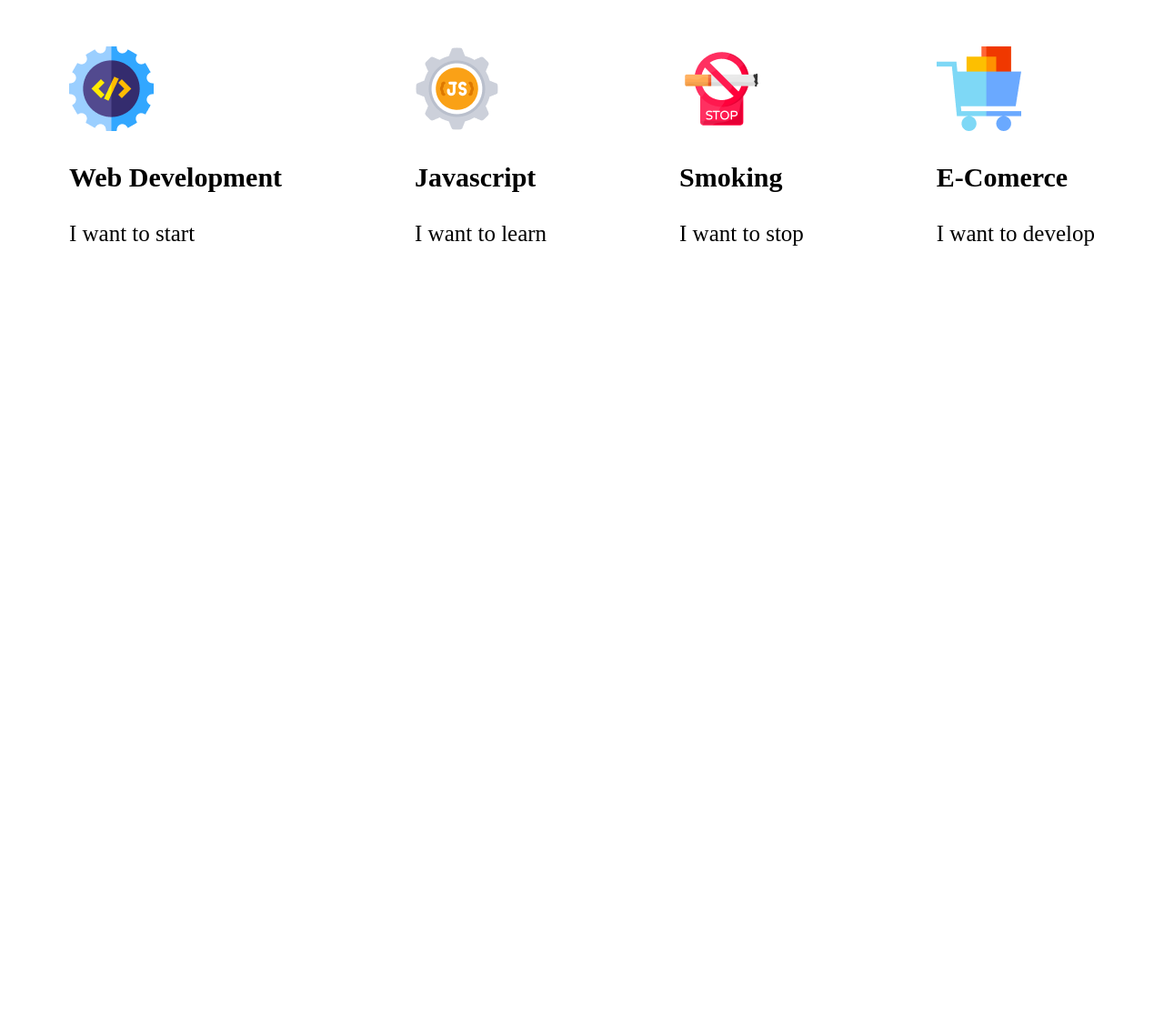
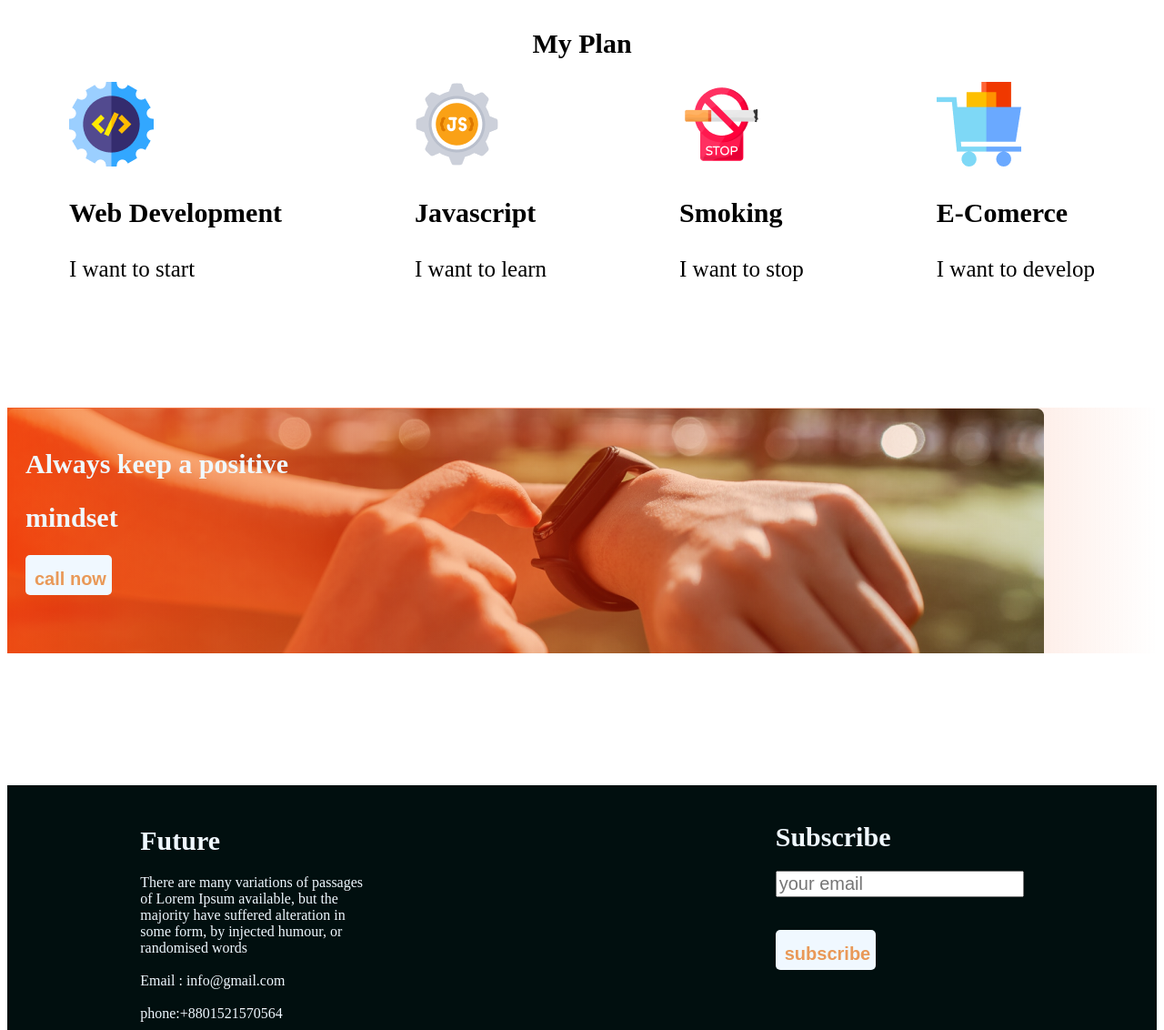
Before and after one commit to alvi71/assignment-1, a plain HTML site: page index.html in a window 1280 px wide. Shown: the part 1668-2800 px from the top of the page at 91% size. Before the commit the page ends 1947 px from the top, so only its background shows below. Drawn offline with Linux system fonts and the light colour scheme.

Commit message:
one banner and footer section added

```diff
--- a/index.html
+++ b/index.html
@@ -52,9 +52,9 @@
             </div>
         </section>
         <!--plan section-->
-        <section>
+        <section class="plan-section">
             <h1 span id="random-1">My Plan</h1>
-            <div class="plan-section">
+            <div class="four-plan">
                 <div class="plan">
                     <img src="style/icons/web.png" alt="">
                     <p class="plan-title">Web Development
@@ -79,9 +79,50 @@
                 </div>
             </div>
         </section>
-        <section>
+        <section class="lower-banner">
 
+            <div class="lower-banner-description">
+                <h1>Always keep a positive</h1>
+            <h1>mindset</h1>
+            <button class="btn-secondary"> call now</button>
+            </div>
         </section>
+        <!--footer section-->
+        <footer>
+            <div class="future">
+<p class="footer-description">
+    <h1>
+        Future
+    </h1>
+    There are many variations of passages of Lorem Ipsum available, but the majority have suffered alteration in some form, by injected humour, or randomised words
+    <br>
+    <br>
+    Email : info@gmail.com
+    <br>
+    <br>
+    phone:+8801521570564
+</p>
+<div class="three-icon">
+    <div >
+        <img src="style/icons/fb.png" alt="">
+    </div>
+    <div >
+        <img src="style/icons/twitter.png" alt="">
+    </div>
+    <div >
+        <img src="style/icons/youtube.png" alt="">
+    </div>
+</div>
+            </div>
+            <div class="subscribe">
+<h1>Subscribe</h1>
+<input type="text" id="input" placeholder="your email"><br>
+<br>
+<br>
+<button class="btn-secondary">subscribe</button>
+            </div>
+        </footer>
+
     </main>
 </body>
 </html>
--- a/style/styles.css
+++ b/style/styles.css
@@ -22,11 +22,20 @@ padding-left: 800px;
     padding: 19px 35px ;
 
 }
-h1{
-    font-weight: 700;
-font-size: 65px;
-font-family: 'Work Sans';
+.btn-secondary{
+
+        color: rgb(233, 153, 88);
+        Height: 44px;
+        border-radius: 5px;
+        font-weight: 600;
+        font-size: 20px;
+        background-color: aliceblue;
+        border: 0;
+        padding-top: 10px;
+        padding-left: 10px;
+
 }
+
 .banner-description{
     font-weight: 400;
 font-size: 16px;
@@ -63,6 +72,9 @@ font-size: 16px;
 }
 /*plan section styles*/
 .plan-section{
+    padding-top: 138px;
+}
+.four-plan{
     display: flex;
     justify-content: space-around;
     gap: 10px;
@@ -81,3 +93,48 @@ font-size: 30px;
 line-height: 29px;
 
 }
+/*lower-banner style*/
+.lower-banner{
+   background-image: url("watch.png"),linear-gradient(90deg, #F15B22 0%, rgba(241, 91, 34, 0) 100%);
+   background-repeat: no-repeat;
+   background-blend-mode: soft-light;
+width: 100%;
+height: 270px;
+margin-top: 138px;
+color: aliceblue;
+}
+h1{
+    font-family: 'Work Sans';
+    font-weight: 700;
+font-size: 30px;
+}
+.lower-banner-description{
+    padding-left: 20px;
+    padding-top: 20px;
+}
+.future{
+    max-width: 256px;
+}
+.three-icon{
+    display: flex;
+    justify-content: space-between;
+    gap: 5px;
+
+}
+footer {
+    display: flex;
+    justify-content: space-around;
+    gap: 150px;
+    background-color: rgb(1, 15, 15);
+  margin-top: 145px;
+  color: aliceblue;
+}
+.footer-description{
+    font-size: 44px;
+}
+.subscribe{
+    padding-top: 20px;
+}
+#input{
+    font-size: 20px;
+}
```
